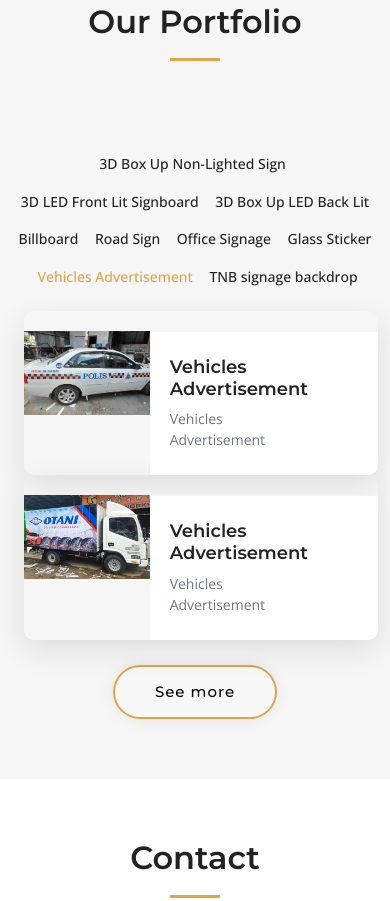
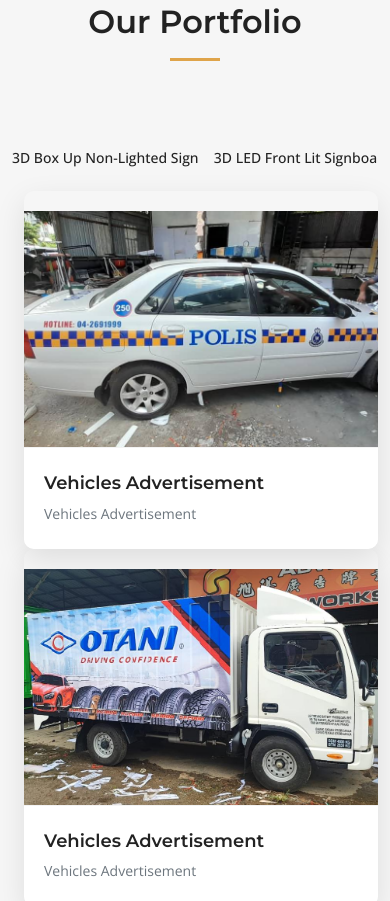
Before and after one commit to CSkai514/SUNRISE-ADVERTISING_webiste, a plain HTML site: page index.html in a window 390 px wide. Shown: the part 6804-7705 px from the top of the page. Drawn offline with nearby package versions, Linux system fonts and the light colour scheme; some packages are replaced by stand-ins of ours; a script that the page names is missing.

Commit message:
Add files via upload

```diff
--- a/index.html
+++ b/index.html
@@ -61,6 +61,7 @@
     }
     .portfolio-flters{
         font-size: 18px;
+
       }
       .portfolio .portfolio-flters li{
         padding-bottom: 20px;
@@ -69,12 +70,14 @@
     display: flex;
     justify-content: space-between;
     } */
-    .portfolio .portfolio-wrap {
+    /* .portfolio .portfolio-wrap {
       display: flex;
     justify-content: center;
-    }
+    } */
     .portfolio-wrap img {
       object-fit: cover;
+      aspect-ratio: 5/3;
+      max-height: 400px;
     }
 
     .portfolio-container{
@@ -91,7 +94,9 @@
         padding-top: 20px;
       }
       .portfolio-flters{
-        font-size: 25px;
+        font-size: 20px;
+        overflow: scroll;
+        white-space: nowrap;
       }
       .portfolio .portfolio-flters li{
         padding-bottom: 5px;
@@ -424,16 +429,21 @@
                <li data-filter=".filter-glass_sticker">Glass Sticker</li>
                <li data-filter=".filter-app" class="filter-active">Vehicles Advertisement</li>
                <li data-filter=".filter-TNB_signage_backdrop">TNB signage backdrop</li>
-
-
-
             </ul>
           </div>
-
+          <!-- <div class="col-lg-4 col-md-6 portfolio-item isotope-item filter-app" style="position: absolute; left: 0px; top: 0px;">
+            <div class="portfolio-content h-100">
+              <a href="assets/img/portfolio/app-1.jpg" data-gallery="portfolio-gallery-app" class="glightbox"><img src="assets/img/portfolio/app-1.jpg" class="img-fluid" alt=""></a>
+              <div class="portfolio-info">
+                <h4><a href="portfolio-details.html" title="More Details">App 1</a></h4>
+                <p>Lorem ipsum, dolor sit amet consectetur</p>
+              </div>
+            </div>
+          </div> -->
           <div class="row gx-8 portfolio-container">
 
             <div class="col-xl-6 col-md-6 portfolio-item filter-app">
-              <div class="portfolio-wrap">
+              <div class="portfolio-wrap h-100">
                 <a href="assets/img/works/Vehicle_Advertising/Vehicle Advertising_1.jpg" data-gallery="portfolio-gallery-app" class="glightbox"><img src="assets/img/works/Vehicle_Advertising/Vehicle Advertising_1.jpg" class="img-fluid" alt="" style="aspect-ratio: 3/2;"></a>
                 <div class="portfolio-info">
                   <h4><a href="portfolio-details.html" title="More Details">Vehicles Advertisement</a></h4>
@@ -481,7 +491,7 @@
               </div>
             </div>
 
-            <div class="col-xl-4 col-md-6 portfolio-item filter-Billboard">
+            <div class="col-xl-6 col-md-6 portfolio-item filter-Billboard">
               <div class="portfolio-wrap">
                 <a href="assets/img/works/billboard/billboard_3.jpg" data-gallery="portfolio-gallery-app" class="glightbox"><img src="assets/img/works/billboard/billboard_3.jpg" class="img-fluid" alt=""></a>
                 <div class="portfolio-info">
@@ -527,7 +537,7 @@
                 </div>
               </div>
             </div>
-            <div class="col-xl-6 col-md-6  portfolio-item filter-TNB_signage_backdrop mx-auto">
+            <div class="col-xl-6 col-md-6  portfolio-item filter-TNB_signage_backdrop mx-auto" id="tnb_card" >
               <div class="portfolio-wrap">
                 <a href="assets/img/works/TNB_signage_backdrop/TNB_signage_backdrop_1.jpg" data-gallery="portfolio-gallery-app" class="glightbox"><img src="assets/img/works/TNB_signage_backdrop/TNB_signage_backdrop_1.jpg" class="img-fluid" alt="" ></a>
                 <div class="portfolio-info">
```
